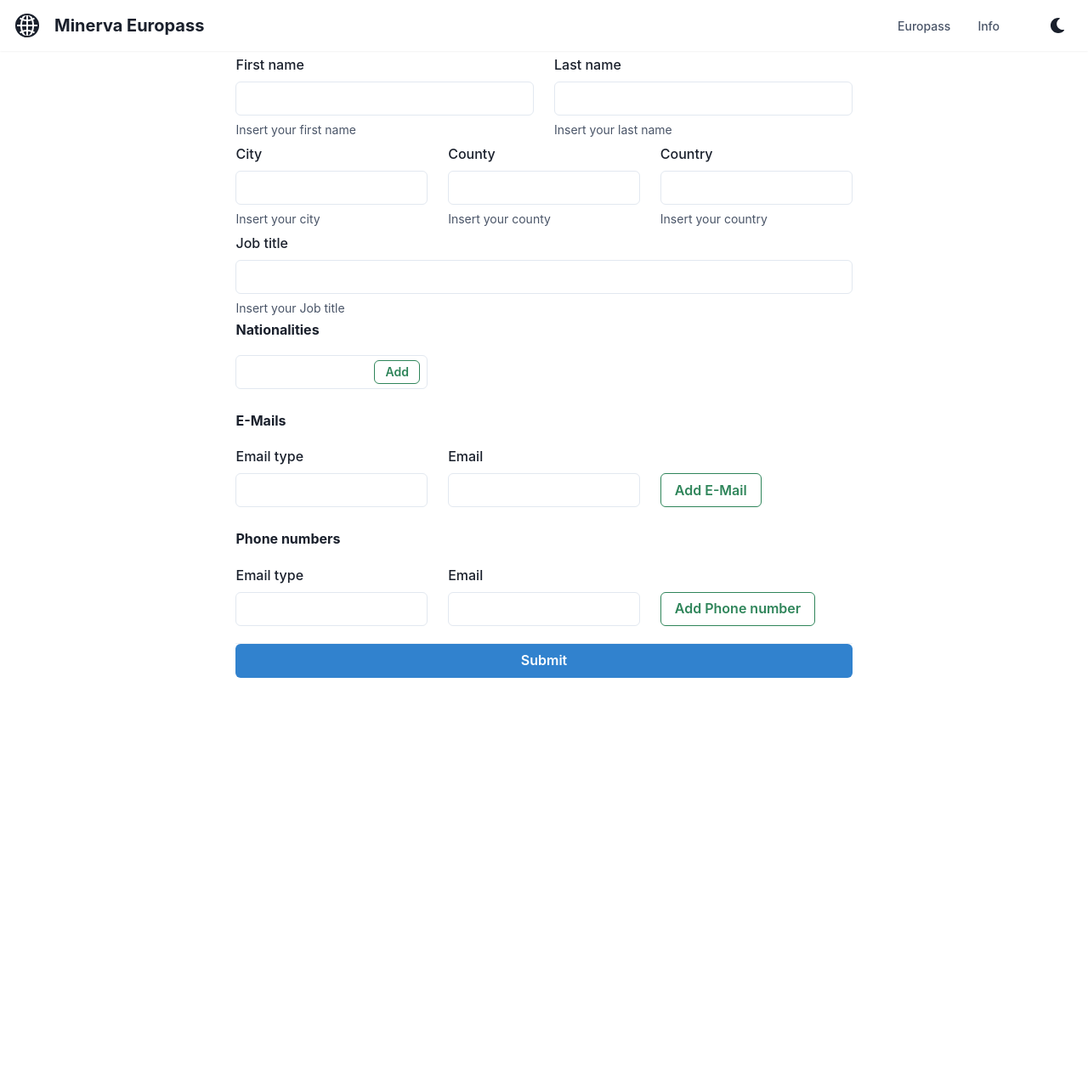
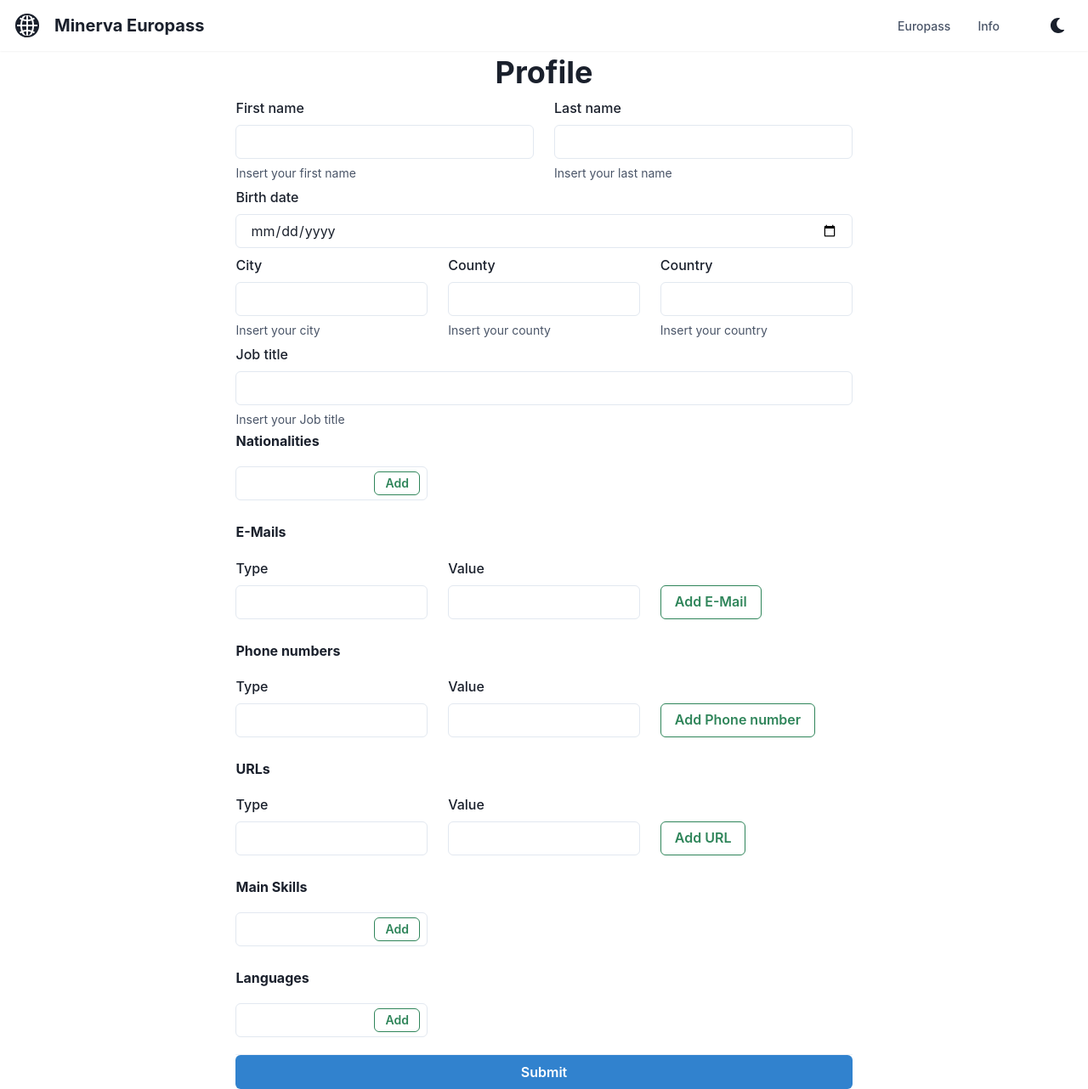
Before and after one commit to goto-eof/minerva-europass-client, a React (Create React App) app: page /#/fill-up-resume in a window 1280 px wide. Shown: the whole page at 85% size. Before the commit the page ends 800 px from the top, so only its background shows below. Built offline with nearby package versions, Linux system fonts and the light colour scheme.

Commit message:
feature: end implementation profile

```diff
--- a/src/components/resume/GenericMap.tsx
+++ b/src/components/resume/GenericMap.tsx
@@ -21,7 +21,7 @@ export default function GenericMap({
 }: {
   title: string;
   addButtonTitle: string;
-  map?: Map<string, string>;
+  map?: Array<KeyValueDTO>;
   addItem: (value: KeyValueDTO) => void;
   removeItem: (value: KeyValueDTO) => void;
 }) {
@@ -40,11 +40,7 @@ export default function GenericMap({
     <Box width={'full'}>
       <Heading size={'sm'}>{title}</Heading>
       {map &&
-        Array.from(map.keys())
-          .map((key: string) => {
-            return { key, value: map.get(key)! };
-          })
-          .map((keyValue: KeyValueDTO) => (
+        map.map((keyValue: KeyValueDTO) => (
           <ReadOnlyItem
             key={title + '_' + keyValue.key}
             removeItem={removeItem}
@@ -53,7 +49,7 @@ export default function GenericMap({
         ))}
       <SimpleGrid py={5} columns={{ base: 1, md: 3 }} spacing={6}>
         <FormControl>
-          <FormLabel htmlFor="key">Email type</FormLabel>
+          <FormLabel htmlFor="key">Type</FormLabel>
           <Input
             onChange={(e) => updateItem(e)}
             type={'text'}
@@ -62,7 +58,7 @@ export default function GenericMap({
           />
         </FormControl>
         <FormControl>
-          <FormLabel htmlFor="value">Email</FormLabel>
+          <FormLabel htmlFor="value">Value</FormLabel>
           <Input
             onChange={(e) => updateItem(e)}
             type={'text'}
@@ -96,7 +92,7 @@ function ReadOnlyItem({
   return (
     <SimpleGrid spacing={6} columns={{ base: 1, md: 3 }} py={5}>
       <FormControl>
-        <FormLabel htmlFor="key">Email type</FormLabel>
+        <FormLabel htmlFor="key">Type</FormLabel>
         <Input
           value={keyValue.key}
           type={'text'}
@@ -105,7 +101,7 @@ function ReadOnlyItem({
         />
       </FormControl>
       <FormControl>
-        <FormLabel htmlFor="key">Email type</FormLabel>
+        <FormLabel htmlFor="key">Value</FormLabel>
         <Input
           value={keyValue.value}
           type={'text'}
--- a/src/components/resume/Profile.tsx
+++ b/src/components/resume/Profile.tsx
@@ -2,12 +2,13 @@ import {
   FormControl,
   FormHelperText,
   FormLabel,
+  Heading,
   Input,
   SimpleGrid,
   VStack,
 } from '@chakra-ui/react';
 import { replaceProfile } from '../store/profile-slice';
-import { useGlobalDispatch } from '../store/hook';
+import { useGlobalDispatch, useGlobalSelector } from '../store/hook';
 import ProfileDTO from '../../dto/resume/ProfileDTO';
 import { useState } from 'react';
 import GenericList from './GenericList';
@@ -15,7 +16,10 @@ import GenericMap from './GenericMap';
 import KeyValueDTO from '../../dto/resume/KeyValueDTO';
 
 export default function Profile({}: {}) {
-  const [formData, setFormData] = useState<ProfileDTO>();
+  const profileData = useGlobalSelector((state) => {
+    return state.profile.profile;
+  });
+  const [formData, setFormData] = useState<ProfileDTO | undefined>(profileData);
 
   const dispatch = useGlobalDispatch();
 
@@ -24,80 +28,114 @@ export default function Profile({}: {}) {
     dispatch(replaceProfile({ ...formData, [e.target.id]: e.target.value }));
   };
 
-  const addNationality = (nationality: string) => {
-    const nationalities = [...(formData?.citizenshipList || []), nationality];
+  const addNationality = (value: string) => {
+    addToList(value, 'citizenshipList');
+  };
+
+  const addToList = (value: string, fieldName: string) => {
+    let values = [value];
+    if (formData && fieldName in formData) {
+      const list: Array<string> = (formData as any)[fieldName];
+      values = [...list, value];
+    }
     setFormData({
       ...formData,
-      citizenshipList: nationalities,
+      [fieldName]: values,
     });
-    dispatch(replaceProfile({ ...formData, citizenshipList: nationalities }));
+    dispatch(replaceProfile({ ...formData, [fieldName]: values }));
+  };
+
+  const addMainSkill = (value: string) => {
+    addToList(value, 'mainSkillList');
+  };
+
+  const addLanguage = (value: string) => {
+    addToList(value, 'languageList');
   };
 
   const addEmail = (keyValue: KeyValueDTO) => {
-    const itemsMap: Map<string, string> =
-      formData?.emailMap || new Map<string, string>();
-    const newMap: Map<string, string> = new Map<string, string>(itemsMap);
-    console.log(newMap);
-    newMap.set(keyValue.key, keyValue.value);
-    console.log('ok');
+    addToMap(keyValue, 'emailMap');
+  };
+
+  const addToMap = (keyValue: KeyValueDTO, fieldName: string) => {
+    let itemsMap: Array<KeyValueDTO> = new Array<KeyValueDTO>();
+    if (formData && fieldName in formData) {
+      console.log(formData);
+      itemsMap = (formData as any)[fieldName];
+    }
+    console.log(itemsMap);
+    const newMap: Array<KeyValueDTO> = [...itemsMap];
+    newMap.push(keyValue);
     setFormData({
       ...formData,
-      emailMap: newMap,
+      [fieldName]: newMap,
     });
-    dispatch(replaceProfile({ ...formData, emailMap: newMap }));
+    dispatch(replaceProfile({ ...formData, [fieldName]: newMap }));
   };
 
   const addPhoneNumber = (keyValue: KeyValueDTO) => {
-    const itemsMap: Map<string, string> =
-      formData?.phoneNumberMap || new Map<string, string>();
-    const newMap: Map<string, string> = new Map<string, string>(itemsMap);
-    console.log(newMap);
-    newMap.set(keyValue.key, keyValue.value);
-    console.log('ok');
-    setFormData({
-      ...formData,
-      phoneNumberMap: newMap,
-    });
-    dispatch(replaceProfile({ ...formData, phoneNumberMap: newMap }));
+    addToMap(keyValue, 'phoneNumberMap');
+  };
+
+  const addUrl = (keyValue: KeyValueDTO) => {
+    addToMap(keyValue, 'urlMap');
   };
 
   const removeNationality = (nationality: string) => {
-    const nationalities = [
-      ...(formData?.citizenshipList || []).filter((nat) => nat !== nationality),
-    ];
+    removeFromList(nationality, 'citizenshipList');
+  };
+
+  const removeFromList = (value: string, fieldName: string) => {
+    let values = [value];
+    if (formData && fieldName in formData) {
+      values = [
+        ...(formData as any)[fieldName].filter((nat: string) => nat !== value),
+      ];
+    }
     setFormData({
       ...formData,
-      citizenshipList: nationalities,
+      [fieldName]: values,
     });
-    dispatch(replaceProfile({ ...formData, citizenshipList: nationalities }));
+    dispatch(replaceProfile({ ...formData, [fieldName]: values }));
+  };
+
+  const removeMainSkill = (value: string) => {
+    removeFromList(value, 'mainSkillList');
+  };
+
+  const removeLanguage = (value: string) => {
+    removeFromList(value, 'languageList');
   };
 
   const removeEmail = (keyValue: KeyValueDTO) => {
-    const itemsMap = new Map<string, string>(
-      formData?.emailMap || new Map<string, string>()
-    );
-    itemsMap.delete(keyValue.key);
+    removeFromMap(keyValue, 'emailMap');
+  };
+
+  const removeFromMap = (keyValue: KeyValueDTO, fieldName: string) => {
+    let itemsMap = new Array<KeyValueDTO>();
+    if (formData && fieldName in formData) {
+      itemsMap = (formData as any)[fieldName].filter(
+        (item: KeyValueDTO) => item.key !== keyValue.key
+      );
+    }
     setFormData({
       ...formData,
-      emailMap: itemsMap,
+      [fieldName]: itemsMap,
     });
-    dispatch(replaceProfile({ ...formData, emailMap: itemsMap }));
+    dispatch(replaceProfile({ ...formData, [fieldName]: itemsMap }));
   };
 
   const removePhoneNumber = (keyValue: KeyValueDTO) => {
-    const itemsMap = new Map<string, string>(
-      formData?.phoneNumberMap || new Map<string, string>()
-    );
-    itemsMap.delete(keyValue.key);
-    setFormData({
-      ...formData,
-      phoneNumberMap: itemsMap,
-    });
-    dispatch(replaceProfile({ ...formData, phoneNumberMap: itemsMap }));
+    removeFromMap(keyValue, 'phoneNumberMap');
+  };
+
+  const removeUrl = (keyValue: KeyValueDTO) => {
+    removeFromMap(keyValue, 'urlMap');
   };
 
   return (
     <VStack textAlign={'left'}>
+      <Heading>Profile</Heading>
       <SimpleGrid
         columns={{ base: 1, sm: 2, md: 2 }}
         spacing={6}
@@ -120,6 +158,19 @@ export default function Profile({}: {}) {
             id="lastName"
           />
           <FormHelperText>Insert your last name</FormHelperText>
+        </FormControl>
+      </SimpleGrid>
+      <SimpleGrid width={'full'}>
+        <FormControl>
+          <FormLabel htmlFor="birthDate">Birth date</FormLabel>
+          <Input
+            onChange={(e) => handleOnChange(e)}
+            name="birthDate"
+            id="birthDate"
+            placeholder="Select Date and Time"
+            size="md"
+            type="date"
+          />
         </FormControl>
       </SimpleGrid>
       <SimpleGrid
@@ -163,6 +214,7 @@ export default function Profile({}: {}) {
         </FormControl>
       </SimpleGrid>
       <GenericList
+        key={'nationalities'}
         title="Nationalities"
         removeItem={removeNationality}
         list={formData?.citizenshipList}
@@ -184,6 +236,31 @@ export default function Profile({}: {}) {
         removeItem={removePhoneNumber}
         map={formData?.phoneNumberMap}
       />
+
+      <GenericMap
+        key={'urls'}
+        title="URLs"
+        addButtonTitle={'Add URL'}
+        addItem={addUrl}
+        removeItem={removeUrl}
+        map={formData?.urlMap}
+      />
+
+      <GenericList
+        key={'mainSkills'}
+        title="Main Skills"
+        removeItem={removeMainSkill}
+        list={formData?.mainSkillList}
+        addItem={addMainSkill}
+      />
+
+      <GenericList
+        key={'languages'}
+        title="Languages"
+        removeItem={removeLanguage}
+        list={formData?.languageList}
+        addItem={addLanguage}
+      />
     </VStack>
   );
 }
```
Also changed, not shown: src/dto/resume/ProfileDTO.ts (+5 -3 lines). Lines whose indentation alone changed are shown as unchanged.
